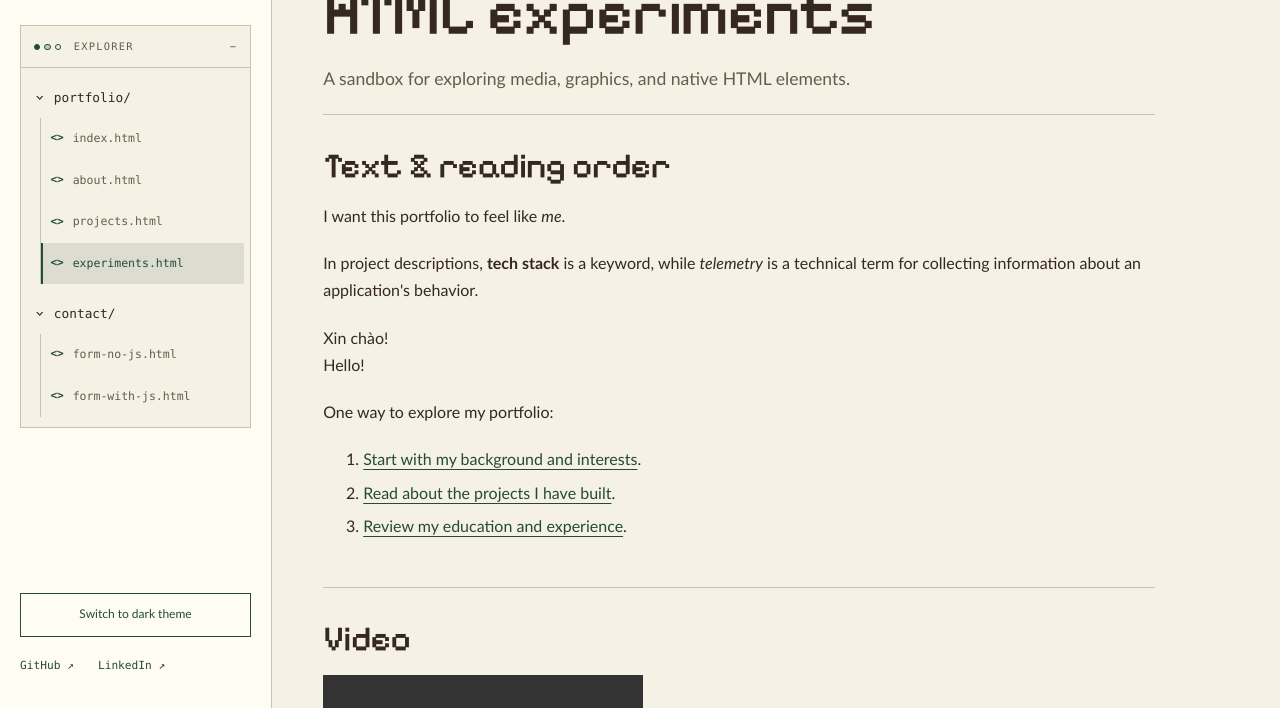
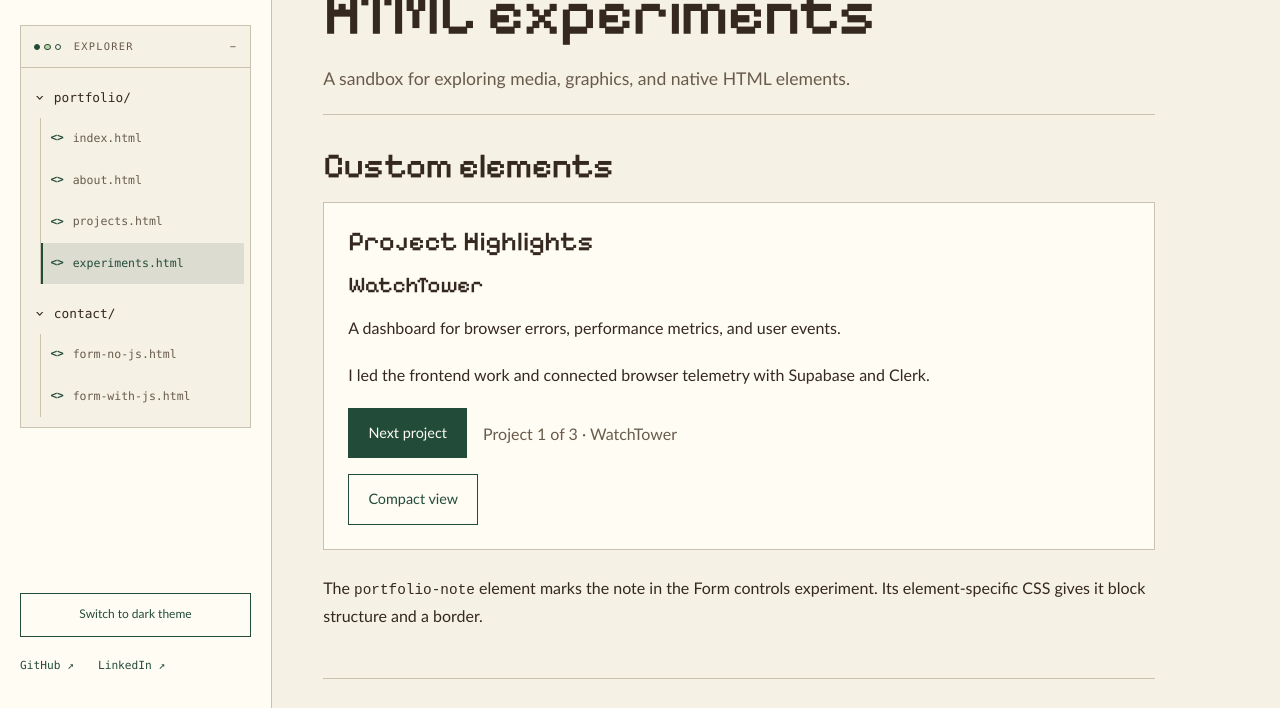
Before and after one commit to hieule314/cse134b-hw5, a plain HTML site: page experiments.html in a window 1280 px wide. Shown: the part 86-794 px from the top of the page. Drawn offline with Linux system fonts and the light colour scheme; grey boxes are pictures that could not be loaded.

Commit message:
Part 1 project highlights component

```diff
--- a/experiments.html
+++ b/experiments.html
@@ -13,6 +13,7 @@
     <link rel="stylesheet" href="styles.css" />
     <script src="theme.js" defer></script>
     <script src="portfolio.js" defer></script>
+    <script src="project-highlights.js" defer></script>
   </head>
   <body class="experiments">
     <a class="skip-link" href="#main-content">Skip to main content</a>
@@ -49,6 +50,26 @@
     <main id="main-content" tabindex="-1">
       <h1>HTML experiments</h1>
       <p>A sandbox for exploring media, graphics, and native HTML elements.</p>
+
+      <section aria-labelledby="custom-heading">
+        <h2 id="custom-heading">Custom elements</h2>
+        <div class="project-highlights-demo">
+          <project-highlights id="project-highlights"></project-highlights>
+          <button
+            class="button-secondary"
+            id="project-highlights-compact"
+            type="button"
+            aria-controls="project-highlights"
+            aria-pressed="false"
+            hidden
+          >Compact view</button>
+          <noscript><p>Enable JavaScript to browse the project highlights.</p></noscript>
+        </div>
+        <p>
+          The <code>portfolio-note</code> element marks the note in the Form controls
+          experiment. Its element-specific CSS gives it block structure and a border.
+        </p>
+      </section>
 
       <section aria-labelledby="text-heading">
         <h2 id="text-heading">Text &amp; reading order</h2>
@@ -345,21 +366,6 @@
         </p>
       </section>
 
-      <section aria-labelledby="custom-heading">
-        <h2 id="custom-heading">Custom elements</h2>
-        <p>
-          The <code>portfolio-note</code> element marks the note above the
-          sample form. Its element-specific CSS gives it block structure and a
-          border.
-        </p>
-        <p>
-          The <code>hello-world</code> element below remains an unregistered
-          custom element in this HTML and CSS version. It does not add text,
-          attributes, or other elements to the page.
-        </p>
-        <hello-world></hello-world>
-      </section>
-
       <section aria-labelledby="template-heading">
         <h2 id="template-heading">Template</h2>
         <p>
--- /dev/null
+++ b/project-highlights.js
@@ -0,0 +1,89 @@
+"use strict";
+
+const sampleProjects = [
+  {
+    name: "WatchTower",
+    summary: "A dashboard for browser errors, performance metrics, and user events.",
+    details: "I led the frontend work and connected browser telemetry with Supabase and Clerk.",
+  },
+  {
+    name: "Reg2Schedg",
+    summary: "A course-planning tool that turns schedule screenshots into structured data.",
+    details: "I built the research pipeline and normalized course evaluations in Supabase.",
+  },
+  {
+    name: "Splitr",
+    summary: "A mobile app that turns photos of receipts into items for shared expenses.",
+    details: "I developed the React Native app and used Google Vision OCR to read the receipts.",
+  },
+];
+
+class ProjectHighlights extends HTMLElement {
+  static observedAttributes = ["compact"];
+
+  currentIndex = 0;
+
+  connectedCallback() {
+    if (this.details) return;
+
+    const heading = document.createElement("h3");
+    heading.textContent = "Project Highlights";
+
+    this.projectName = document.createElement("h4");
+    this.summary = document.createElement("p");
+    this.details = document.createElement("p");
+
+    const nextButton = document.createElement("button");
+    nextButton.type = "button";
+    nextButton.textContent = "Next project";
+    nextButton.addEventListener("click", () => {
+      this.currentIndex = (this.currentIndex + 1) % sampleProjects.length;
+      this.renderProject();
+    });
+
+    this.status = document.createElement("p");
+    this.status.setAttribute("role", "status");
+
+    const controls = document.createElement("div");
+    controls.className = "project-highlights-controls";
+    controls.appendChild(nextButton);
+    controls.appendChild(this.status);
+
+    this.appendChild(heading);
+    this.appendChild(this.projectName);
+    this.appendChild(this.summary);
+    this.appendChild(this.details);
+    this.appendChild(controls);
+
+    this.renderProject();
+    this.updateDetailsVisibility();
+  }
+
+  attributeChangedCallback() {
+    this.updateDetailsVisibility();
+  }
+
+  updateDetailsVisibility() {
+    if (this.details) this.details.hidden = this.hasAttribute("compact");
+  }
+
+  renderProject() {
+    const project = sampleProjects[this.currentIndex];
+    this.projectName.textContent = project.name;
+    this.summary.textContent = project.summary;
+    this.details.textContent = project.details;
+    this.status.textContent = `Project ${this.currentIndex + 1} of ${sampleProjects.length} · ${project.name}`;
+  }
+}
+
+customElements.define("project-highlights", ProjectHighlights);
+
+const projectHighlights = document.querySelector("#project-highlights");
+const compactButton = document.querySelector("#project-highlights-compact");
+
+compactButton.setAttribute("aria-pressed", String(projectHighlights.hasAttribute("compact")));
+compactButton.addEventListener("click", () => {
+  const isCompact = projectHighlights.toggleAttribute("compact");
+  compactButton.setAttribute("aria-pressed", String(isCompact));
+});
+compactButton.hidden = false;
--- a/styles.css
+++ b/styles.css
@@ -304,6 +304,12 @@ textarea { resize: vertical; }
 .experiments main > section { max-width: 52rem; padding-top: 2rem; border-top: 1px solid var(--rule); }
 .experiments h2 { font-size: 2.2rem; }
 .experiments main > section + section { margin-top: 3rem; }
+.project-highlights-demo { margin-bottom: var(--space); padding: var(--space); border: 1px solid var(--rule); background: var(--surface); }
+project-highlights { display: block; }
+.project-highlights-controls { display: flex; flex-wrap: wrap; align-items: center; gap: 0.75rem 1rem; }
+.project-highlights-controls p { margin: 0; color: var(--muted); }
+.project-highlights-demo > button { margin-top: 1rem; }
+.project-highlights-demo > button[aria-pressed="true"] { background: var(--fern); color: var(--ink); }
 fieldset { min-width: 0; margin: 0; padding: var(--space); border: 1px solid var(--rule); }
 legend { padding-inline: 0.4em; font-weight: bold; }
 fieldset > div { margin-bottom: var(--space); }
```
Also changed, not shown: index.html (+1 -0 lines).
